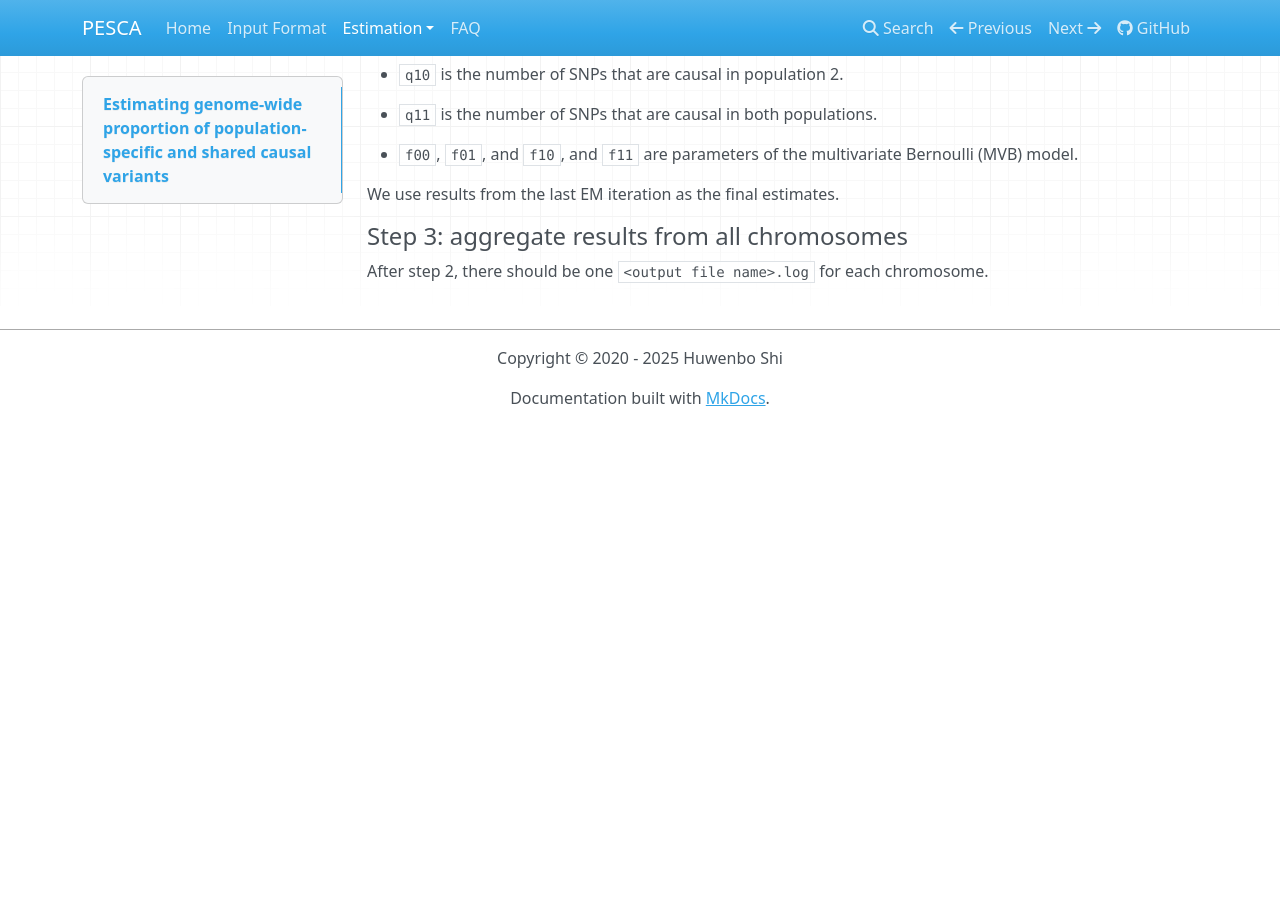
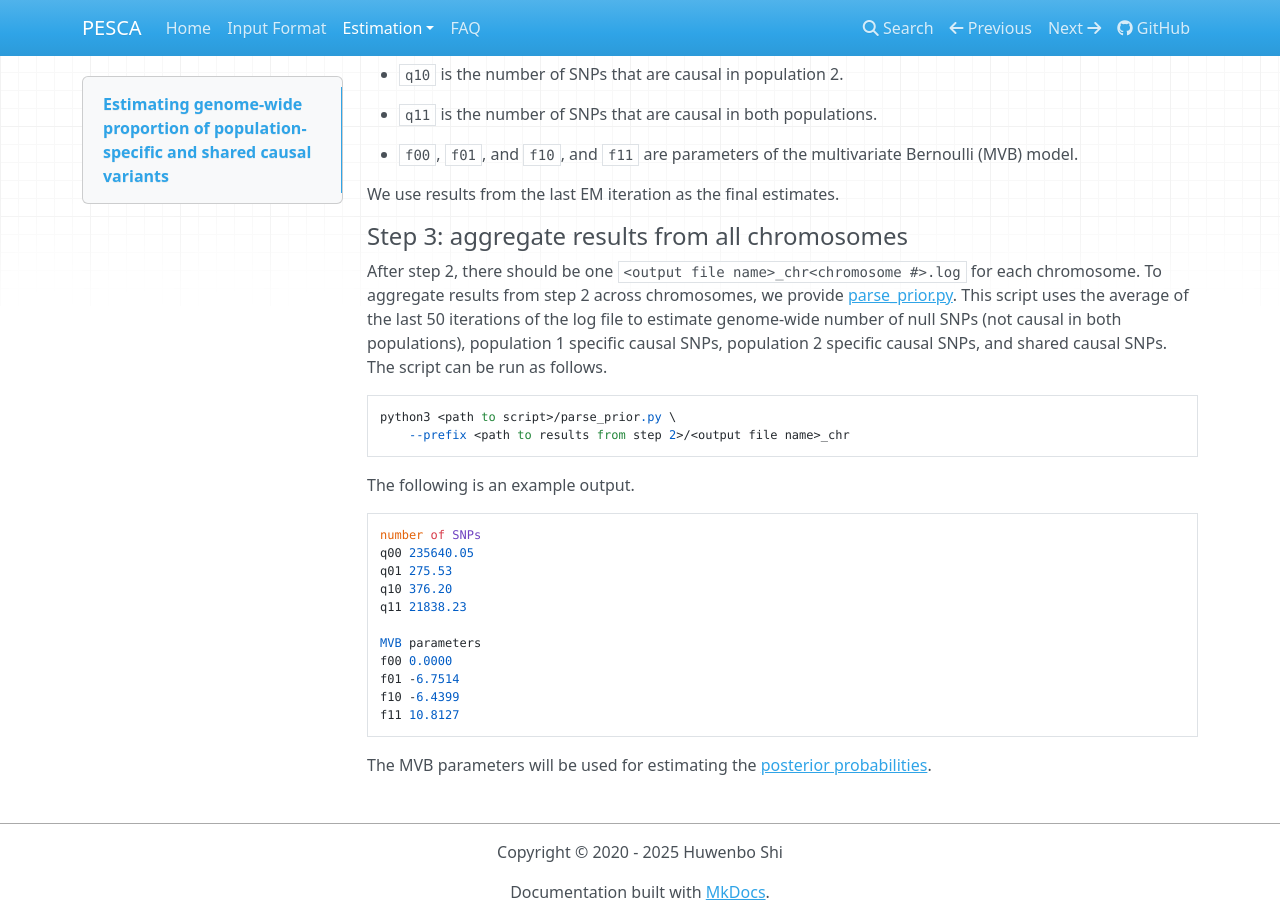
Before and after one commit to huwenboshi/pesca, an MkDocs documentation site: the page built from docs/prior.md, in a window 1280 px wide and 900 px high, scrolled down 3222 px. Built offline with MkDocs 1.6.1, drawn with Linux system fonts in a browser that asks for light colours; nearby versions of some CDN libraries; formulas are drawn with MathJax 3; old or Windows-style settings are respelled for this version of MkDocs; before the commit the page ends 3648 px from its top, so only the background shows below that; some of the changed text lies outside the part shown.

Commit message:
updated documentation

````diff
--- a/docs/prior.md
+++ b/docs/prior.md
@@ -100,7 +100,7 @@ chromosome in parallel.
     --sigmasq2  $sigmasq2 \
     --totnsnp <total number of SNPs across all chromosomes> \
     --max_iter <maximum number of EM iterations> \
-    --out <output file name>
+    --out <output file name>_chr<chromosome #>
 ```
 
 Here are the meaning of the flags:
@@ -159,7 +159,7 @@ LDSC) for population 2 multiplied by sample size of the GWAS in population 2.
 
 * `--out` specifies the output file name.
 
-The following is an example output, `<output file name>.log`.
+The following is an example output, `<output file name>_chr<chromosome #>.log`.
 ```text
 iter    nsnp    q00     q01     q10     q11      f00     f01       f10       f11
 0       9960    9389.8  190.067 190.067 190.067  0       -3.9      -3.9      3.9
@@ -189,5 +189,33 @@ We use results from the last EM iteration as the final estimates.
 
 #### Step 3: aggregate results from all chromosomes
 
-After step 2, there should be one `<output file name>.log` for each
-chromosome.
+After step 2, there should be one `<output file name>_chr<chromosome #>.log`
+for each chromosome. To aggregate results from step 2 across chromosomes, we
+provide [parse_prior.py](https://github.com/huwenboshi/pesca/blob/master/misc/parse_prior.py).
+This script uses the average of the last 50 iterations of the log file to
+estimate genome-wide number of null SNPs (not causal in both populations),
+population 1 specific causal SNPs, population 2 specific causal SNPs, and
+shared causal SNPs. The script can be run as follows.
+
+```
+python3 <path to script>/parse_prior.py \
+    --prefix <path to results from step 2>/<output file name>_chr
+```
+
+The following is an example output.
+```text
+number of SNPs
+q00 235640.05
+q01 275.53
+q10 376.20
+q11 21838.23
+
+MVB parameters
+f00 0.0000
+f01 -6.7514
+f10 -6.4399
+f11 10.8127
+```
+
+The MVB parameters will be used for estimating the
+[posterior probabilities](https://huwenboshi.github.io/pesca/posterior/).
````
Also changed, not shown: docs/input_format.md (+6 -6 lines).
